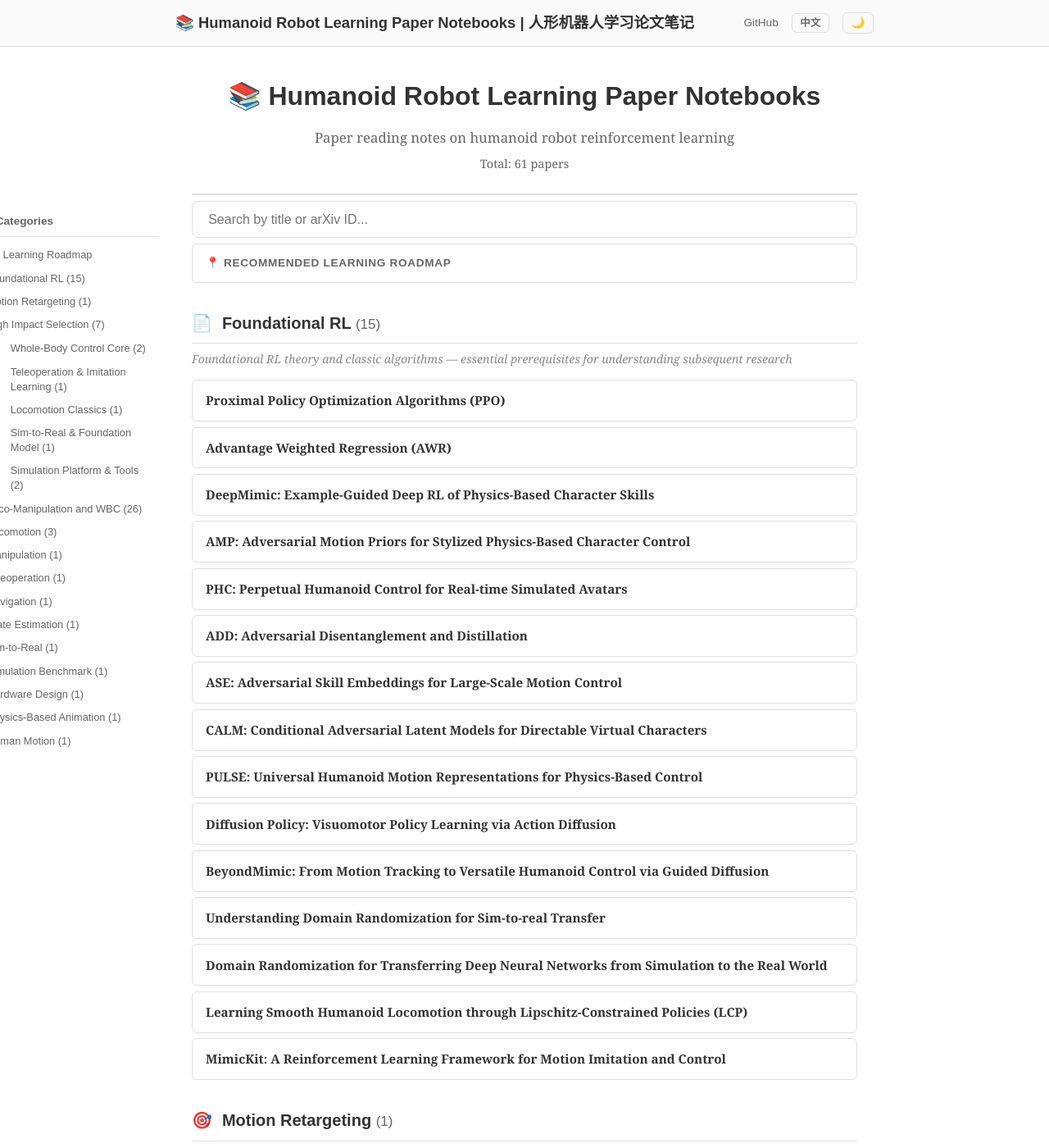
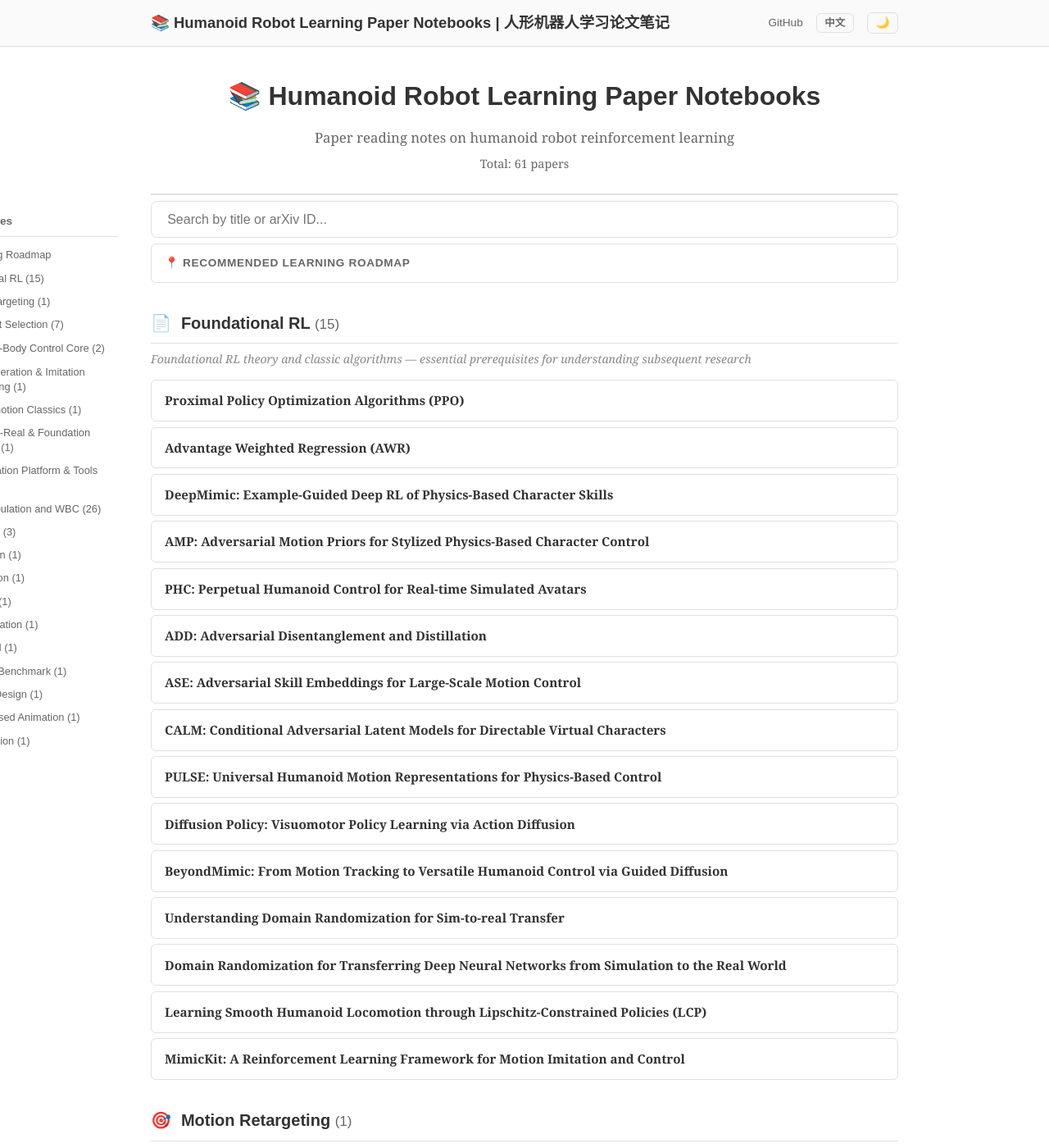
Before and after one commit to ImChong/Humanoid_Robot_Learning_Paper_Notebooks, a Jekyll site: the page built from index.html, in a window 1280 px wide and 1400 px high. Shown: the whole window at 82% size. Built offline with Jekyll 4.4.1, drawn with Linux system fonts in a browser that asks for light colours.

Commit message:
style(Layout): 主栏宽度与 imchong.github.io 对齐（960px）
Co-authored-by: Chong Liu <chongliu2021@163.com>

```diff
--- a/assets/css/style.css
+++ b/assets/css/style.css
@@ -75,7 +75,7 @@ body {
 }
 
 .header-inner {
-  max-width: 900px;
+  max-width: 960px;
   margin: 0 auto;
   padding: 8px 24px;
   min-height: 56px;
@@ -128,9 +128,9 @@ body {
 
 /* ===== Container ===== */
 .container {
-  max-width: 860px;
+  max-width: 960px;
   margin: 0 auto;
-  padding: 2rem 1.5rem;
+  padding: 2rem 24px;
 }
 
 /* Paper pages: shift right to make room for left TOC */
@@ -865,7 +865,7 @@ body {
 }
 
 .footer-inner {
-  max-width: 900px;
+  max-width: 960px;
   margin: 0 auto;
   padding: 0 24px;
   text-align: center;
```
